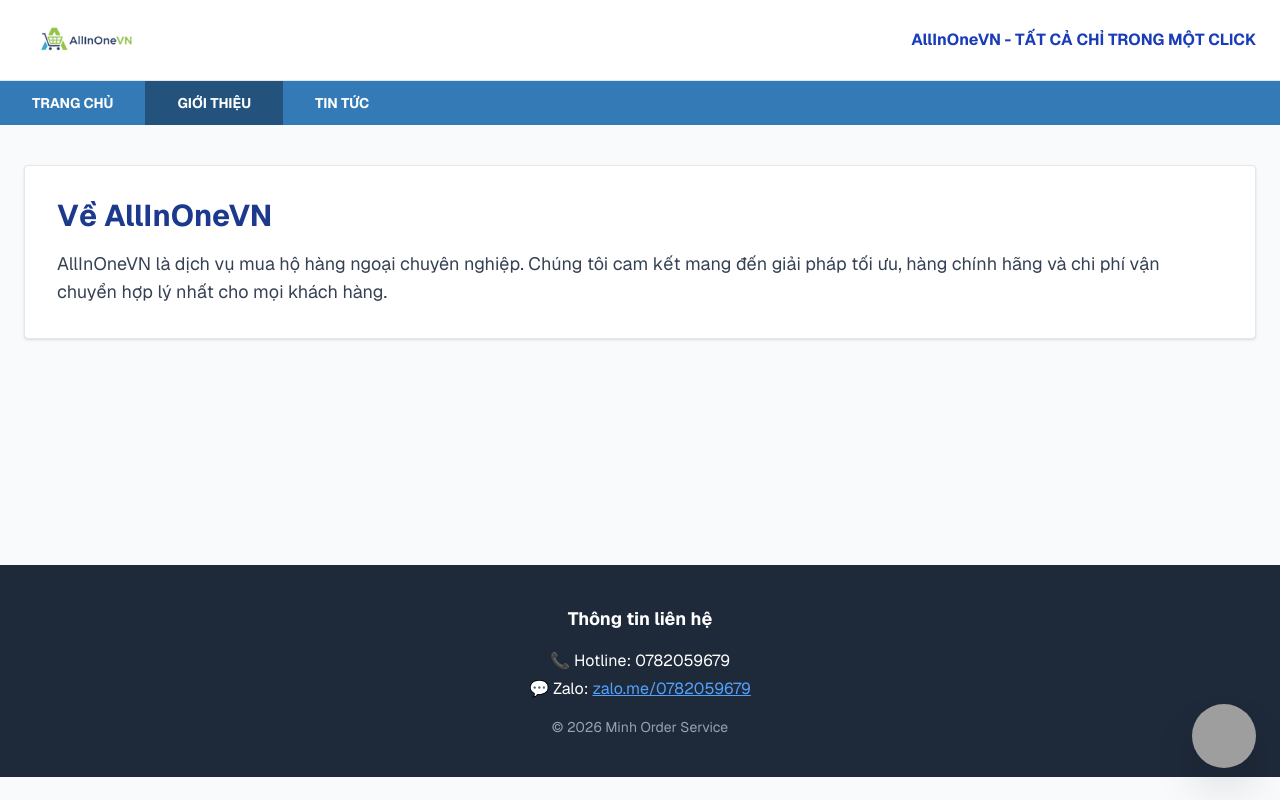
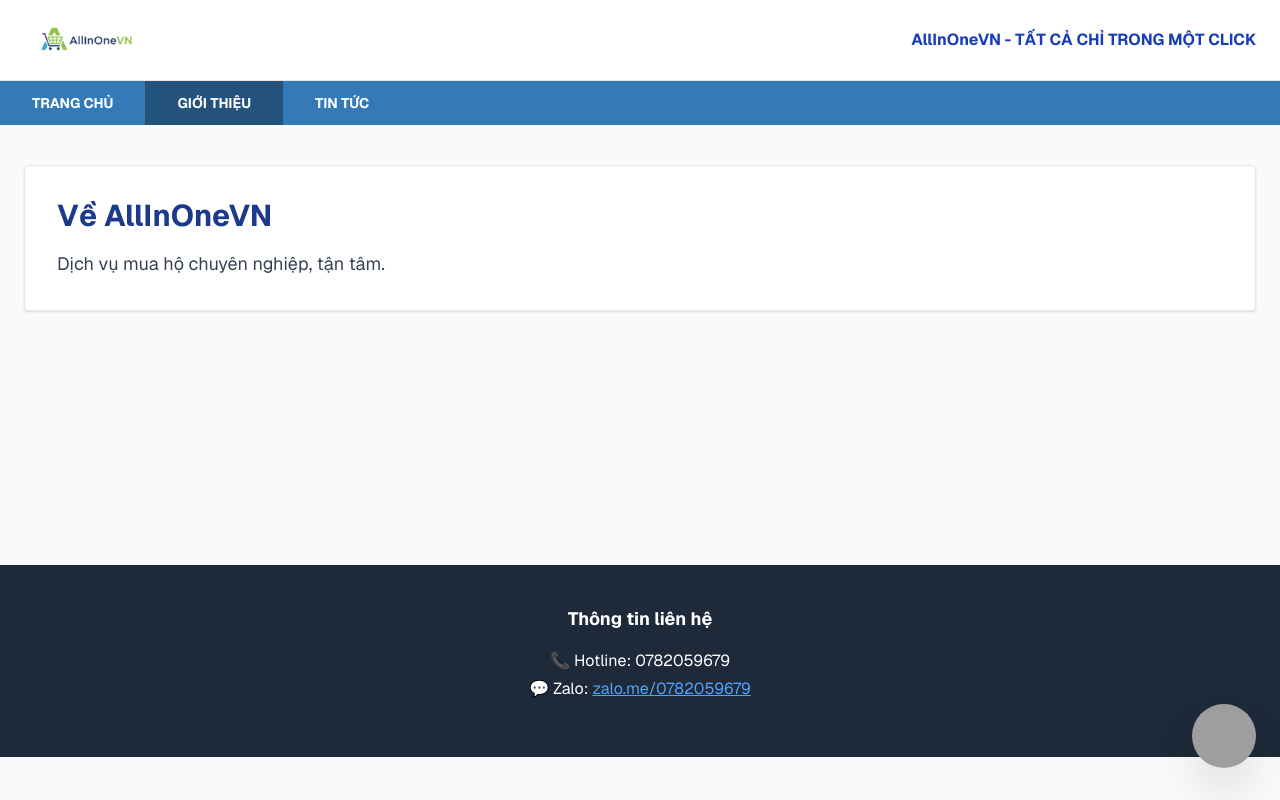
Before and after one commit to dotienminh6-svg/Cua-hang-cua-minh, a Next.js app: page / in a window 1280 px wide. Both pictures are taken after a click on the button "GIỚI THIỆU". Built offline with nearby package versions, Linux system fonts and the light colour scheme; grey boxes are pictures that could not be loaded.

Commit message:
hoan thien nut zalo noi

```diff
--- a/app/page.tsx
+++ b/app/page.tsx
@@ -21,7 +21,7 @@
   };
 
   return (
-    <main className="min-h-screen bg-gray-50 font-sans text-gray-900">
+    <main className="min-h-screen bg-gray-50 font-sans text-gray-900 relative">
       {/* HEADER */}
       <header className="bg-white py-2 px-6 border-b border-gray-200">
         <div className="max-w-7xl mx-auto flex items-center justify-between">
@@ -83,17 +83,17 @@
           </div>
         )}
 
+        {/* CÁC TAB KHÁC GIỮ NGUYÊN... */}
         {activeTab === 'about' && (
             <div className="bg-white p-8 rounded shadow border border-gray-200">
                 <h2 className="text-3xl font-bold text-blue-900 mb-4">Về AllInOneVN</h2>
-            <p className="text-lg text-gray-700">AllInOneVN là dịch vụ mua hộ hàng ngoại chuyên nghiệp. Chúng tôi cam kết mang đến giải pháp tối ưu, hàng chính hãng và chi phí vận chuyển hợp lý nhất cho mọi khách hàng.</p>
+                <p className="text-lg text-gray-700">Dịch vụ mua hộ chuyên nghiệp, tận tâm.</p>
             </div>
         )}
-
         {activeTab === 'news' && (
             <div className="bg-white p-8 rounded shadow border border-gray-200">
                 <h2 className="text-3xl font-bold text-blue-900 mb-4">Tin tức & Hot Trend</h2>
-            <p className="text-lg text-gray-700">Cập nhật các sản phẩm đang được săn đón nhất từ Nhật, Mỹ, Hàn. Hãy quay lại đây thường xuyên để không bỏ lỡ các ưu đãi mới nhất!</p>
+                <p className="text-lg text-gray-700">Cập nhật xu hướng mới nhất hàng ngày!</p>
             </div>
         )}
       </div>
@@ -103,19 +103,16 @@
         <h3 className="text-lg font-bold mb-4">Thông tin liên hệ</h3>
         <p className="mb-1">📞 Hotline: 0782059679</p>
         <p className="mb-4">
-          💬 Zalo:{" "}
-          <a href="https://zalo.me/0782059679" target="_blank" rel="noopener noreferrer" className="text-blue-400 hover:text-blue-300 underline">
-            zalo.me/0782059679
-          </a>
+          💬 Zalo: <a href="https://zalo.me/0782059679" className="text-blue-400 underline">zalo.me/0782059679</a>
         </p>
-        <p className="text-sm text-gray-400">© 2026 Minh Order Service</p>
       </footer>
-    {/* NÚT ZALO NỔI GÓC MÀN HÌNH - PHIÊN BẢN CHUẨN ZALO */}
+
+      {/* NÚT ZALO NỔI GÓC MÀN HÌNH */}
       <a
         href="https://zalo.me/0782059679"
         target="_blank"
         rel="noopener noreferrer"
-  className="fixed bottom-6 right-6 z-50 transition-all transform hover:scale-110 animate-bounce"
+        className="fixed bottom-6 right-6 z-[9999] transition-all transform hover:scale-110 animate-bounce"
         title="Chat với chúng tôi qua Zalo"
       >
         <img
```
Lines whose indentation alone changed are shown as unchanged.
